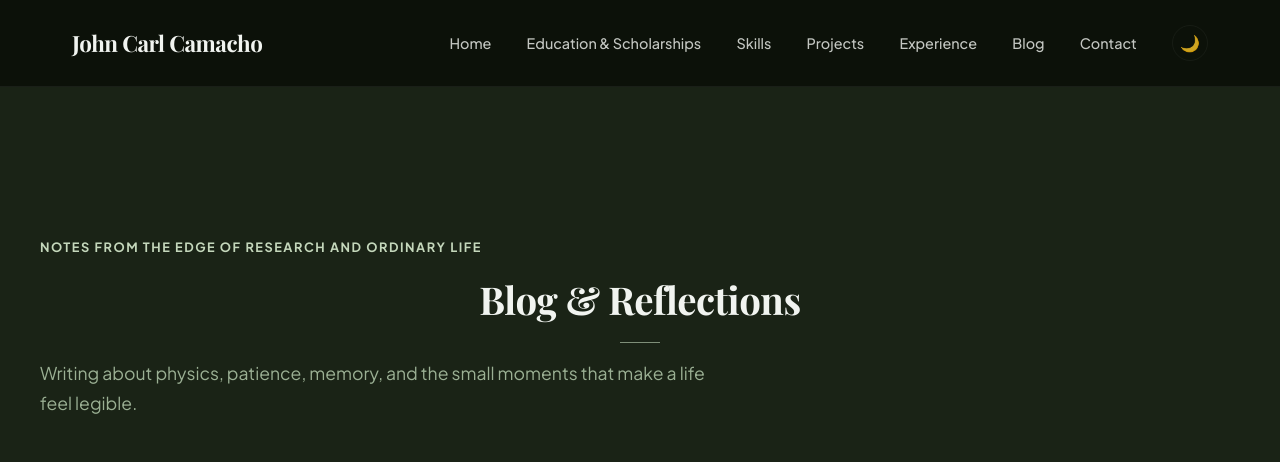
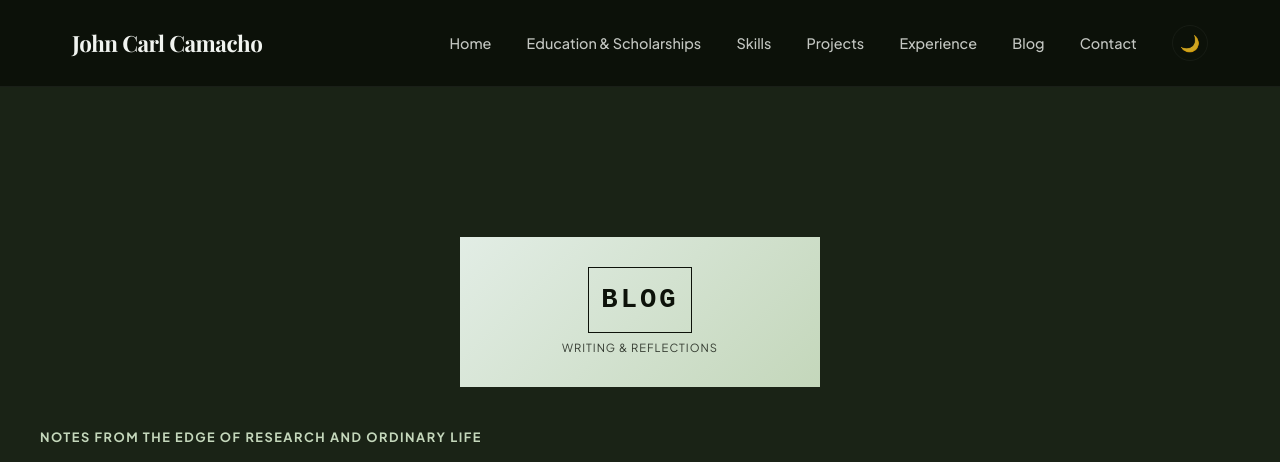
Before and after one commit to Kareyul/Kareyul, a website: page blog.html in a window 1280 px wide. Shown: the top 462 px of the page. Drawn offline with nearby package versions, Linux system fonts and the light colour scheme; a web font is replaced by a local one.

Commit message:
Add blog page indicator

```diff
--- a/blog.html
+++ b/blog.html
@@ -34,6 +34,10 @@
     <main>
         <section class="section alternate-bg blog-page-header">
             <div class="container">
+                <div class="blog-page-indicator" aria-label="Blog and personal reflections">
+                    <div class="blog-page-indicator-mark">BLOG</div>
+                    <span>Writing &amp; reflections</span>
+                </div>
                 <p class="section-kicker">Notes from the edge of research and ordinary life</p>
                 <h1 class="section-title">Blog &amp; Reflections</h1>
                 <p class="blog-intro">Writing about physics, patience, memory, and the small moments that make a life feel legible.</p>
--- a/style.css
+++ b/style.css
@@ -1245,6 +1245,37 @@ h1, h2, h3, h4, h5, h6 {
     padding-bottom: 36px;
 }
 
+.blog-page-indicator {
+    align-items: center;
+    background: linear-gradient(135deg, var(--dark-olive), var(--primary-olive));
+    color: var(--bg-page);
+    display: flex;
+    flex-direction: column;
+    gap: 0.35rem;
+    justify-content: center;
+    margin: 0 auto 2.5rem;
+    max-width: 360px;
+    min-height: 150px;
+    padding: 1.5rem;
+    text-align: center;
+    text-transform: uppercase;
+}
+
+.blog-page-indicator-mark {
+    border: 1px solid currentColor;
+    font-family: var(--font-mono);
+    font-size: 1.7rem;
+    font-weight: 700;
+    letter-spacing: 3px;
+    padding: 0.55rem 0.8rem;
+}
+
+.blog-page-indicator span {
+    font-size: 0.7rem;
+    letter-spacing: 1px;
+    opacity: 0.8;
+}
+
 .blog-page-header .section-title {
     margin-bottom: 1rem;
 }
```
